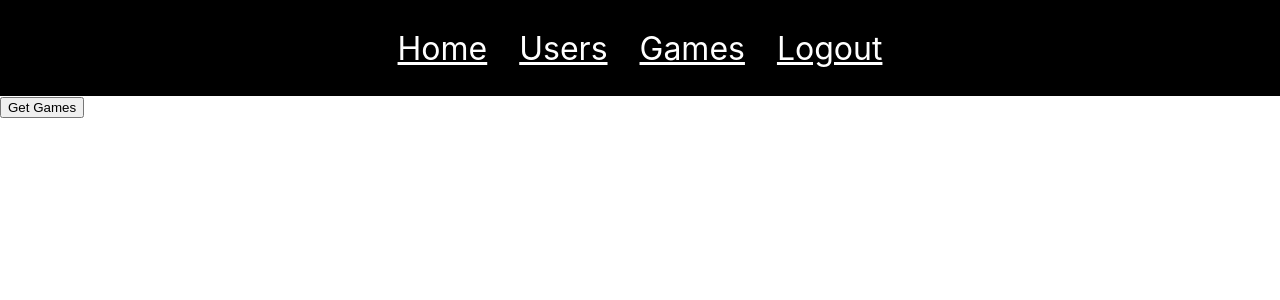
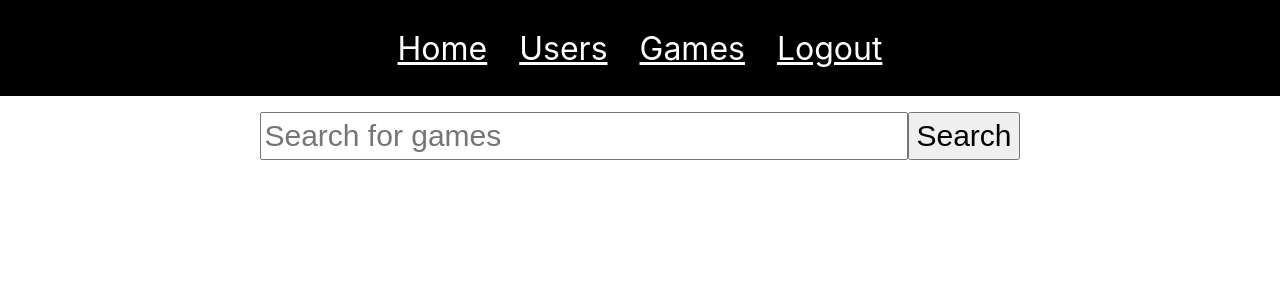
Before and after one commit to brian-walvoord/GGs, a React (Create React App) app in the folder frontend/: page /games in a window 1280 px wide. Shown: the top 300 px of the page. Built offline with nearby package versions, Linux system fonts and the light colour scheme.

Commit message:
feat: added searchbar for games, added migrate/seed scripts

```diff
--- a/frontend/src/components/Games.jsx
+++ b/frontend/src/components/Games.jsx
@@ -4,7 +4,7 @@ import "../sass/pages/Games.scss";
 const Games = (props) => {
   const { games, setGames } = props;
 
-  const [searchQuery, setSearchQuery] = useState("ghost of tsushima");
+  const [searchQuery, setSearchQuery] = useState("");
 
   const fetchGames = () => {
     fetch(`/games/getGames/?search=${searchQuery}`)
@@ -12,9 +12,18 @@ const Games = (props) => {
       .then(res => setGames(res))
   };
 
+  const keyHandler = e => {
+    if (e.which === 13) {
+      fetchGames();
+    }
+  }
+
   return (
     <>
-      <button onClick={fetchGames}>Get Games</button>
+      <div className="search-bar">
+        <input className="game-input-field" placeholder="Search for games" onKeyPress={keyHandler} onChange={e => setSearchQuery(e.target.value)}></input>
+        <button className="game-btn" onClick={fetchGames}>Search</button>
+      </div>
       {games ? games.map(game => <h1 key={game.id}>{JSON.stringify(game)}</h1>) : null}
     </>
   )
--- a/frontend/src/components/Homepage.jsx
+++ b/frontend/src/components/Homepage.jsx
@@ -1,6 +1,11 @@
+import "../sass/pages/Homepage.scss";
+
 const Homepage = () => {
   return (
-    <h1>This is the homepage</h1>
+    <>
+      <h1>This is the homepage</h1>
+      <img className="elrond" src="https://media.tenor.com/Rsf53NQGyjUAAAAC/isildur-legendarium.gif"></img>
+    </>
   )
 }
 
--- a/frontend/src/components/UserSelect.jsx
+++ b/frontend/src/components/UserSelect.jsx
@@ -19,7 +19,7 @@ const UserSelect = (props) => {
     <div>
       <h1>Please select a user:</h1>
       {usersFName ? usersFName.map(fname => <h3 key={usersFName.indexOf(fname)}>{fname}</h3>) : <h3>none</h3>}
-      <button className="btn-user"><Link className="btn-txt" to="/home"><img src="https://media.tenor.com/VRJ-c6w57KMAAAAC/isildur-no.gif"></img></Link></button>
+      <button className="btn-user"><Link className="btn-txt" to="/home"><img className="isildur" src="https://media.tenor.com/VRJ-c6w57KMAAAAC/isildur-no.gif"></img></Link></button>
     </div>
   );
 }
--- a/frontend/src/sass/pages/Games.scss
+++ b/frontend/src/sass/pages/Games.scss
@@ -0,0 +1,17 @@
+.game-input-field {
+  width: 50%;
+  height: auto;
+  font-size: 30px;
+}
+
+.game-btn {
+  height: auto;
+  font-size: 30px;
+}
+
+.search-bar {
+  height: 3rem;
+  margin-top: 1rem;
+  display: flex;
+  justify-content: center;
+}
--- /dev/null
+++ b/frontend/src/sass/pages/Homepage.scss
@@ -0,0 +1,6 @@
+.elrond {
+  height: 30rem;
+  width: auto;
+  margin-left: 1rem;
+  margin-top: 1rem;
+}
--- a/frontend/src/sass/pages/UserSelect.scss
+++ b/frontend/src/sass/pages/UserSelect.scss
@@ -8,5 +8,11 @@
   height: auto;
   width: auto;
   cursor: pointer;
-  margin-left: 3rem;
+  margin-left: 1rem;
+  margin-top: 1rem;
 }
+
+.isildur {
+  height: 30rem;
+  width: auto;
+}
--- a/package.json
+++ b/package.json
@@ -7,7 +7,7 @@
     "test": "echo \"Error: no test specified\" && exit 1",
     "start": "nodemon backend/server.js",
     "serve": "node backend/server.js",
-    "build": "npm install && cd frontend && npm install && npm run build",
+    "build": "npm install && npm run migrate:latest && npm run seed && cd frontend && npm install && npm run build",
     "migrate:latest": "cd backend/db && knex migrate:latest",
     "migrate:down": "cd backend/db && knex migrate:down",
     "seed": "cd backend/db && knex seed:run"
```
